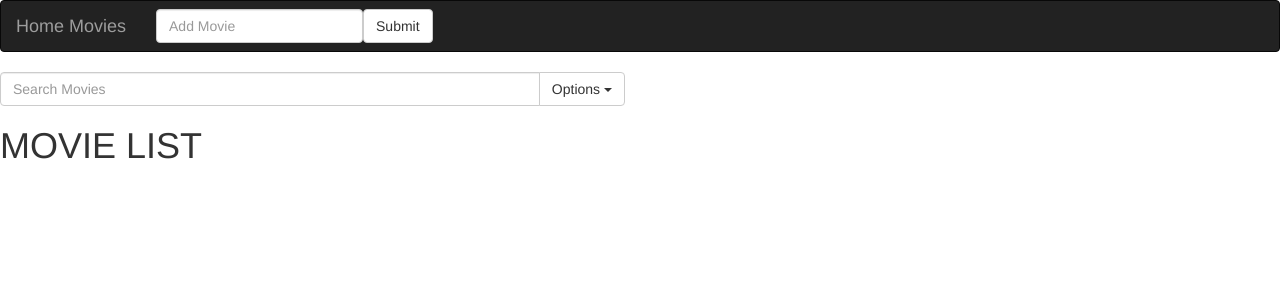
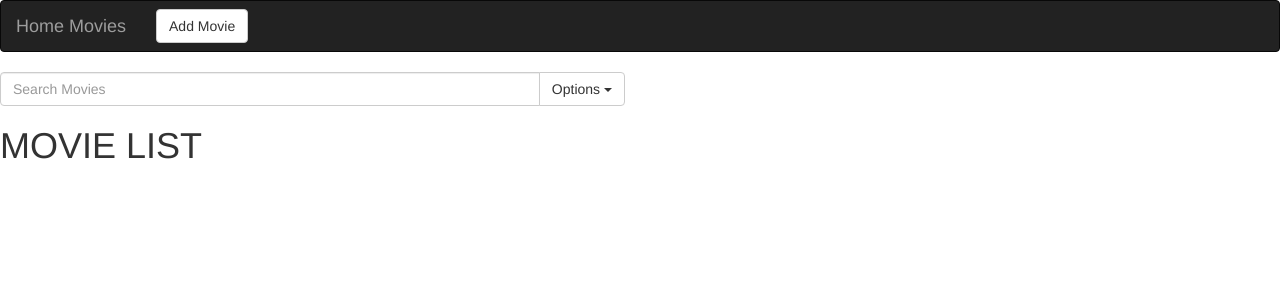
Before and after one commit to ChrisWiles/homeMovieCollection, a React app: page / in a window 1280 px wide. Shown: the top 300 px of the page. Built offline with nearby package versions, Linux system fonts and the light colour scheme; the HTML template or start-up script is replaced by a standard one.

Commit message:
remove logic

```diff
--- a/src/components/NavBar.js
+++ b/src/components/NavBar.js
@@ -1,26 +1,6 @@
 import React, { Component } from 'react';
 
 export default class NavBar extends Component {
-
-  constructor(props) {
-    super(props);
-    this.state = {
-      term: ''
-    };
-  }
-
-  _handleSubmit(event) {
-    event.preventDefault();
-    this._addMovie(this.state.term);
-  }
-
-  _onInputChange(term) {
-    this.setState({term});
-  }
-
-  _addMovie(title) {
-
-  }
 
   render() {
     return (
@@ -32,15 +12,8 @@ export default class NavBar extends Component {
           </div>
 
           <div className="collapse navbar-collapse" id="bs-example-navbar-collapse-1">
-            <form className="navbar-form navbar-left" onSubmit={this._handleSubmit.bind(this)}>
-              <div className="form-group">
-                <input
-                  className="form-control"
-                  placeholder="Add Movie"
-                  onChange={event => this._onInputChange(event.target.value)}
-                />
-              </div>
-              <button type="submit" className="btn btn-default">Submit</button>
+            <form className="navbar-form navbar-left">
+              <button className="btn btn-default" onClick={this.props.toggleView.bind(this)}>Add Movie</button>
             </form>
           </div> {/* <!-- /.navbar-collapse -->*/}
         </div> {/* <!-- /.container-fluid --> */}
```
